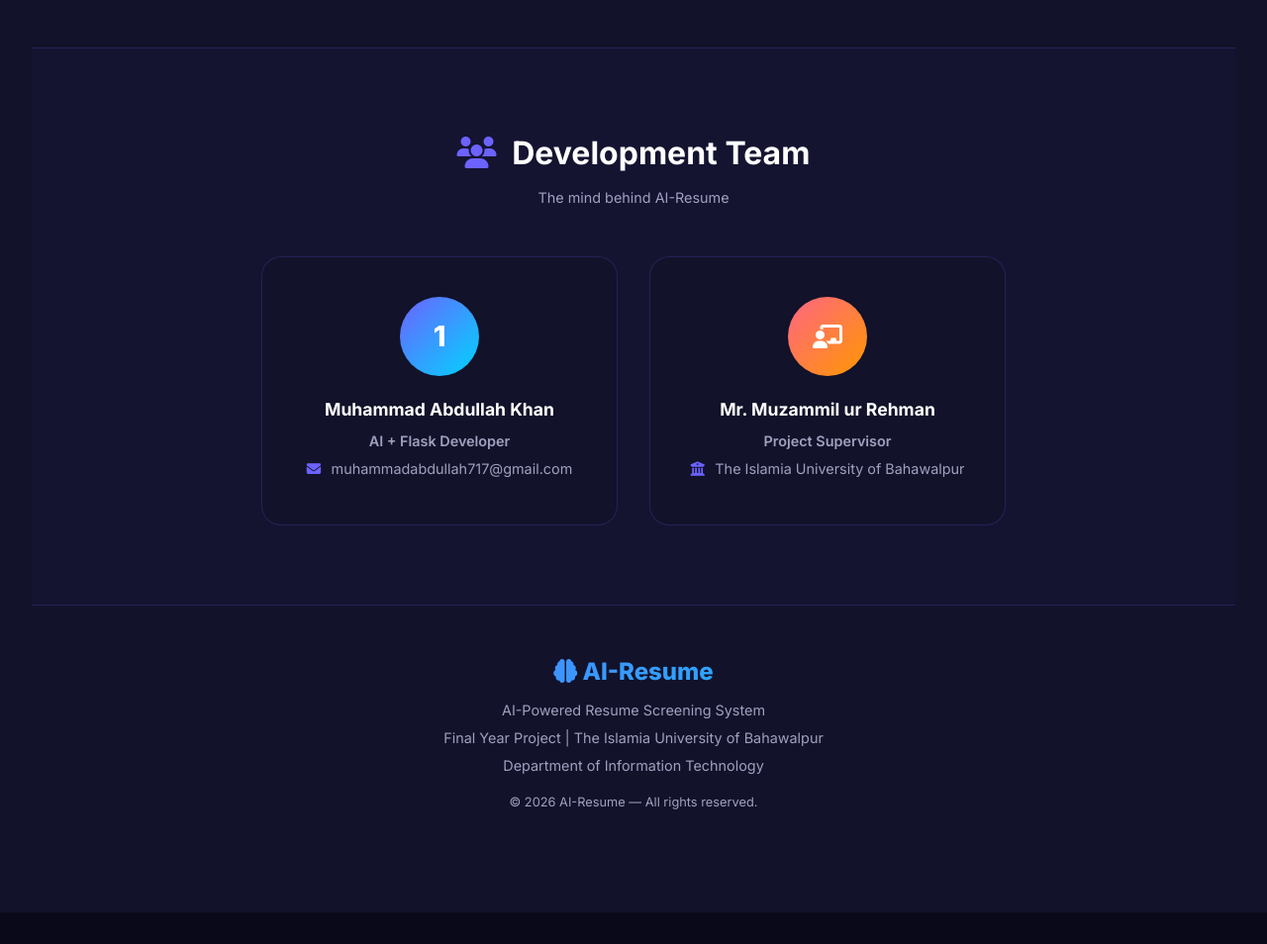
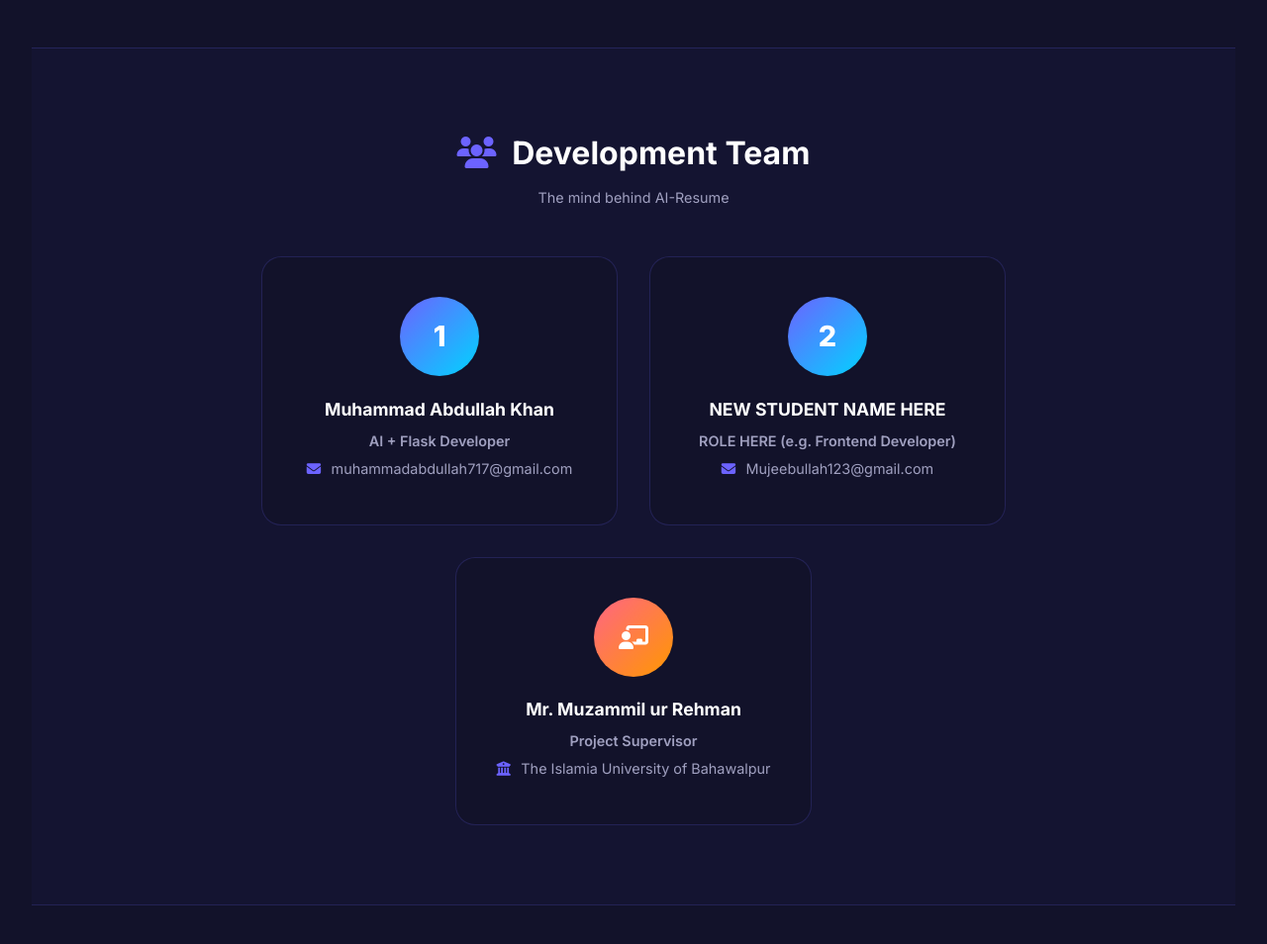
Before and after one commit to MuhammadAbdullahKhan01/AI-Resume-Screening-System, a Flask app: page / in a window 1280 px wide. Shown: the part 2339-3293 px from the top of the page at 99% size. Before the commit the page ends 3261 px from the top, so only its background shows below. Run offline with Flask 3, Linux system fonts and the light colour scheme.

Commit message:
Update index.html

```diff
--- a/templates/index.html
+++ b/templates/index.html
@@ -183,6 +183,15 @@
                 </p>
             </div>
 
+<div class="team-card">
+    <div class="team-avatar">2</div>
+    <h3>NEW STUDENT NAME HERE</h3>
+    <p class="team-role">ROLE HERE (e.g. Frontend Developer)</p>
+    <p class="team-email">
+        <i class="fas fa-envelope"></i>
+        Mujeebullah123@gmail.com
+    </p>
+</div>
             <!-- Supervisor -->
             <div class="team-card supervisor">
                 <div class="team-avatar supervisor-avatar">
```
